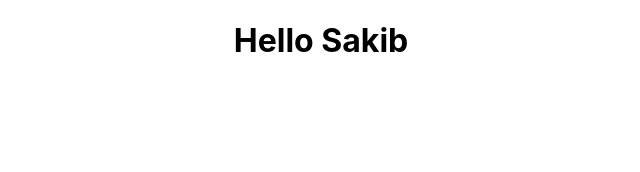
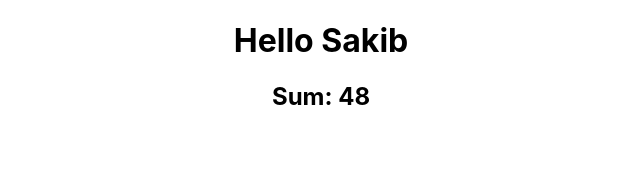
Before and after one commit to easakibahmad/theAdventurerServer, a React (Create React App) app in the folder module-47-5/: page / in a window 1280 px wide. Shown: the top 172 px of the page, without its empty margins (319-959 px from the left). Built offline with nearby package versions, Linux system fonts and the light colour scheme.

Commit message:
export default function added

```diff
--- a/module-47-5/src/App.js
+++ b/module-47-5/src/App.js
@@ -1,10 +1,13 @@
 import './App.css';
 import Sakib from './components/Sakib/Sakib';
+import addNum from './components/Sani.js/Sani';
 
 function App() {
+  const sum = addNum(23,25)
   return (
     <div className="App">
       <Sakib></Sakib>
+      <h2>Sum: {sum}</h2>
     </div>
   );
 }
--- a/module-47-5/src/components/Sani.js/Sani.js
+++ b/module-47-5/src/components/Sani.js/Sani.js
@@ -0,0 +1,4 @@
+function addNum(a,b){
+    return a+b
+}
+export default addNum
```
